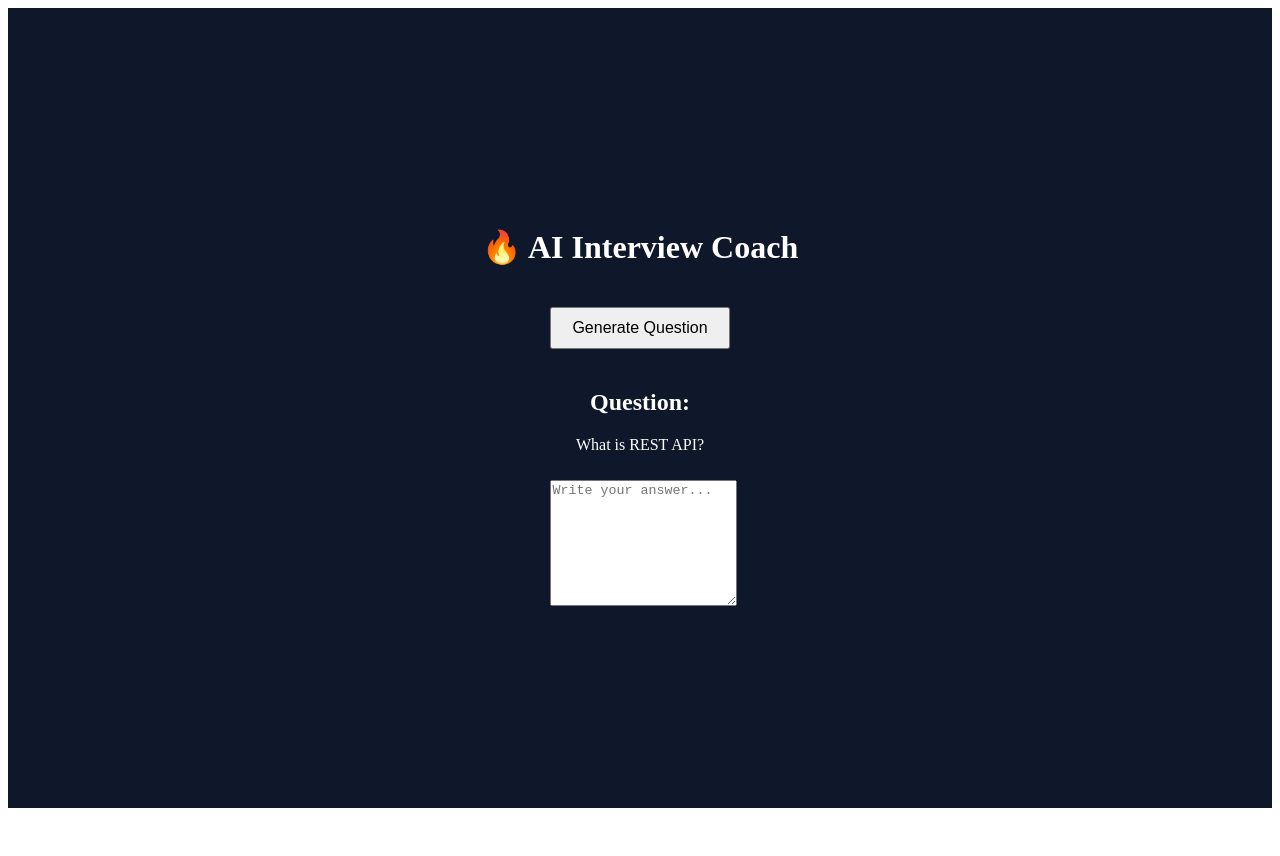
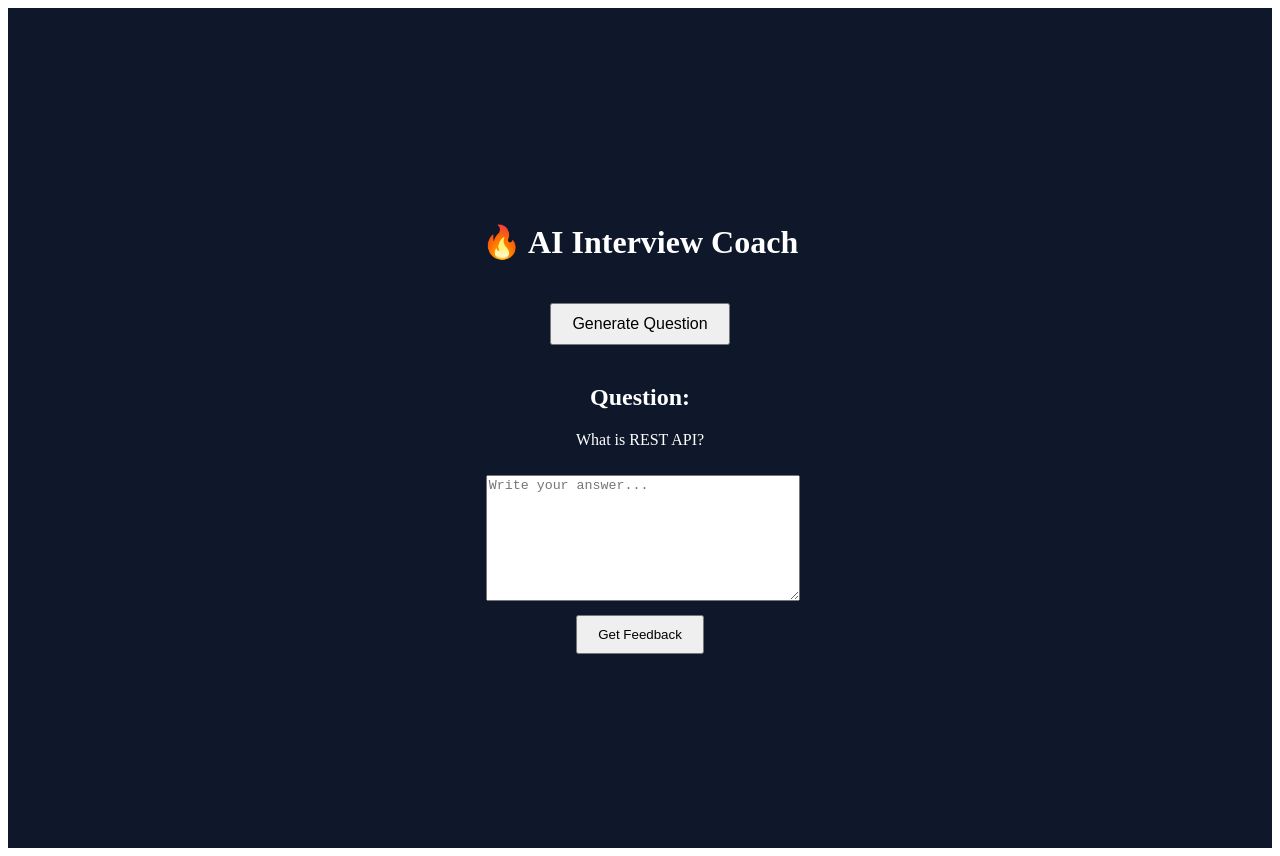
Before and after one commit to Rakesh051204/Kin-max-ai, a React (Vite) app: page / in a window 1280 px wide. Both pictures are taken after a click on the button "Generate Question". Before the commit the page ends 816 px from the top, so only its background shows below. Built offline with nearby package versions, Linux system fonts and the light colour scheme.

Commit message:
Update App.jsx

```diff
--- a/src/App.jsx
+++ b/src/App.jsx
@@ -3,6 +3,7 @@ import { useState } from "react";
 export default function App() {
   const [question, setQuestion] = useState("");
   const [answer, setAnswer] = useState("");
+  const [feedback, setFeedback] = useState("");
 
   const generateQuestion = () => {
     const questions = [
@@ -16,10 +17,21 @@ export default function App() {
     const random = questions[Math.floor(Math.random() * questions.length)];
     setQuestion(random);
     setAnswer("");
+    setFeedback("");
+  };
+
+  const getFeedback = () => {
+    if (!answer) {
+      setFeedback("Please write an answer first.");
+      return;
+    }
+
+    setFeedback("AI Feedback feature will be connected soon 🚀");
   };
 
   return (
-    <div style={{
+    <div
+      style={{
         minHeight: "100vh",
         background: "#0f172a",
         color: "white",
@@ -27,8 +39,10 @@ export default function App() {
         flexDirection: "column",
         alignItems: "center",
         justifyContent: "center",
-      gap: "20px"
-    }}>
+        gap: "20px",
+        padding: "20px"
+      }}
+    >
       <h1>🔥 AI Interview Coach</h1>
 
       <button
@@ -51,8 +65,30 @@ export default function App() {
             placeholder="Write your answer..."
             value={answer}
             onChange={(e) => setAnswer(e.target.value)}
-            style={{ width: "100%", height: "120px", marginTop: "10px" }}
+            style={{
+              width: "100%",
+              height: "120px",
+              marginTop: "10px"
+            }}
           />
+
+          <button
+            onClick={getFeedback}
+            style={{
+              marginTop: "10px",
+              padding: "10px 20px",
+              cursor: "pointer"
+            }}
+          >
+            Get Feedback
+          </button>
+
+          {feedback && (
+            <div style={{ marginTop: "20px" }}>
+              <h3>Feedback:</h3>
+              <p>{feedback}</p>
+            </div>
+          )}
         </div>
       )}
     </div>
```
Lines whose indentation alone changed are shown as unchanged.
